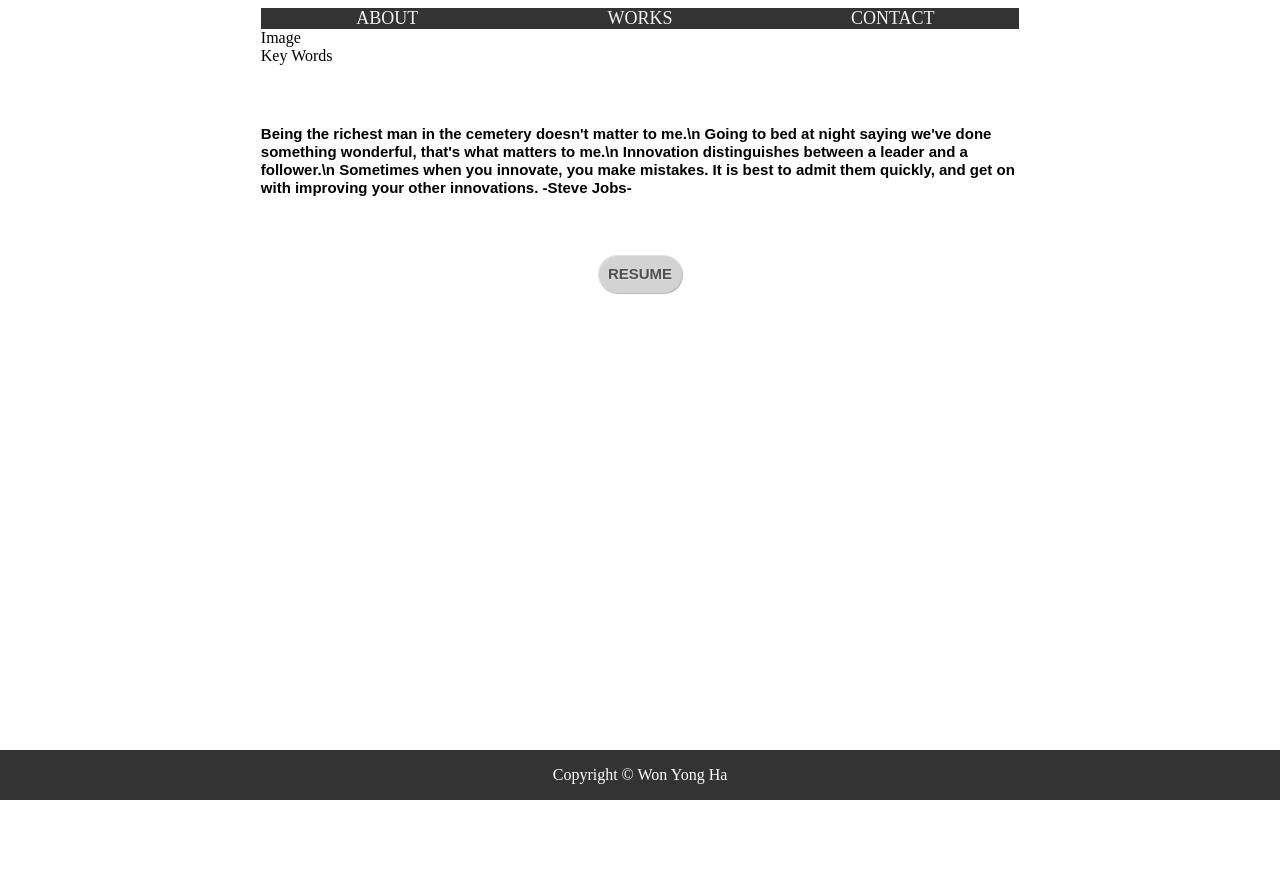
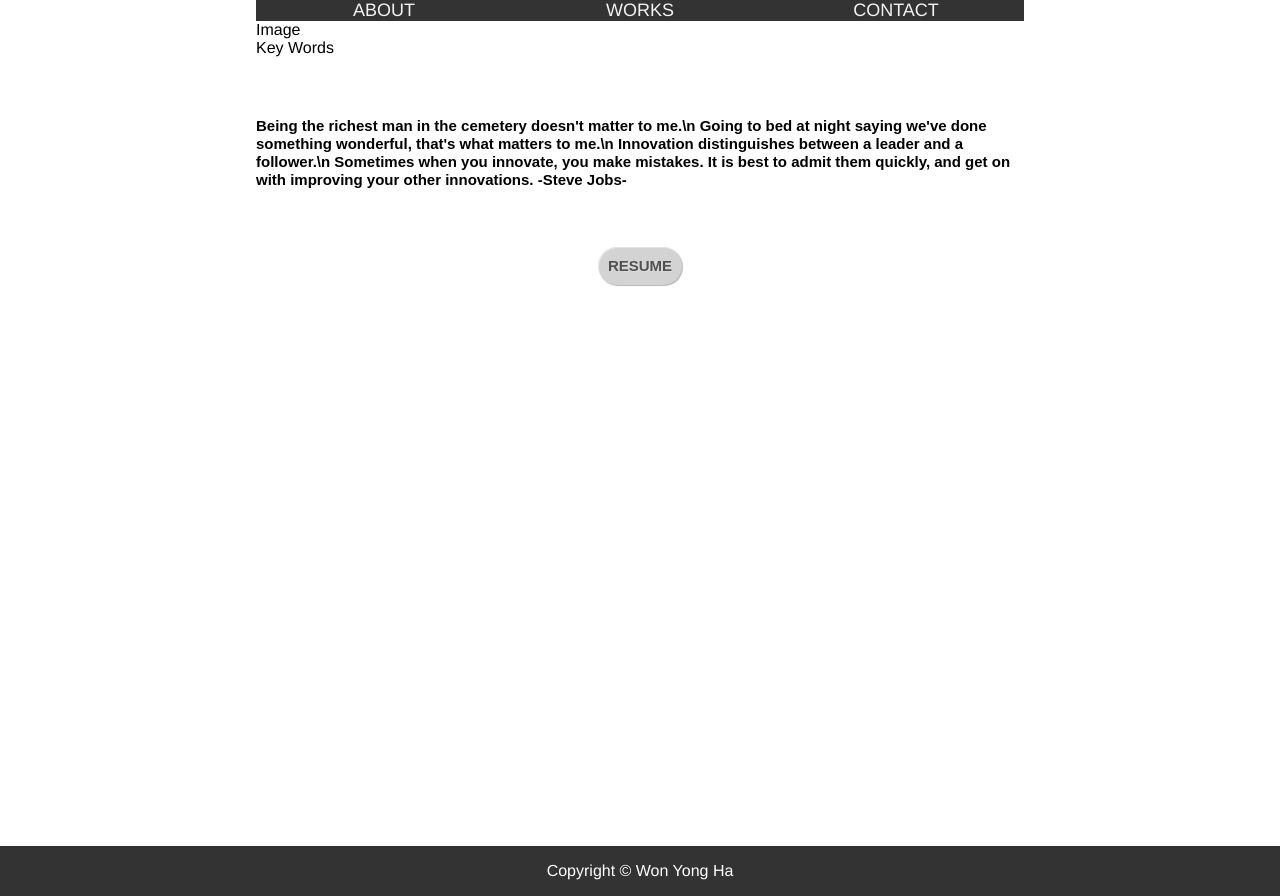
Before and after one commit to hpmsora/hpmsora.github.io, a PHP site: page / in a window 1280 px wide. Before the commit the page ends 800 px from the top, so only its background shows below. Run offline with PHP 8.4, Linux system fonts and the light colour scheme.

Commit message:
16 April 2017

```diff
--- a/CSS/MainStyle.css
+++ b/CSS/MainStyle.css
@@ -1,6 +1,14 @@
 html {
   height: 100%;
   box-sizing: border-box;
+}
+
+body {
+  position: relative;
+  margin: 0;
+  padding-bottom: 6rem;
+  min-height: 100%;
+  font-family: "Helvetica Neue", Arial, sans-serif;
 }
 
 .main_wrap {
```
